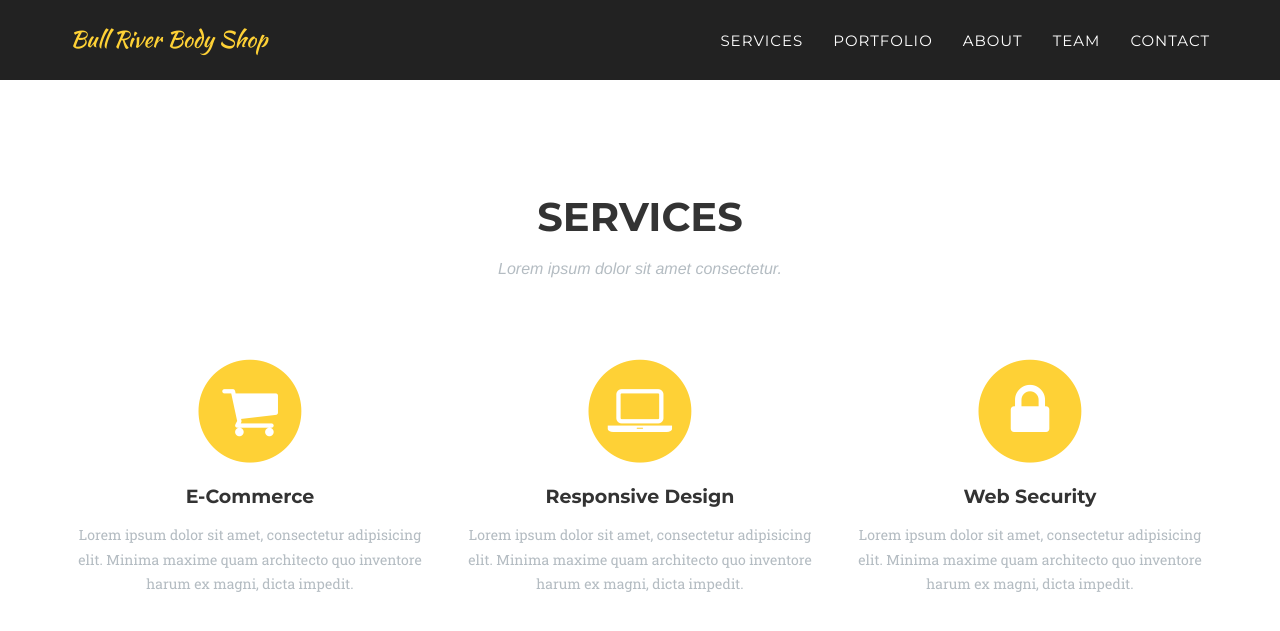
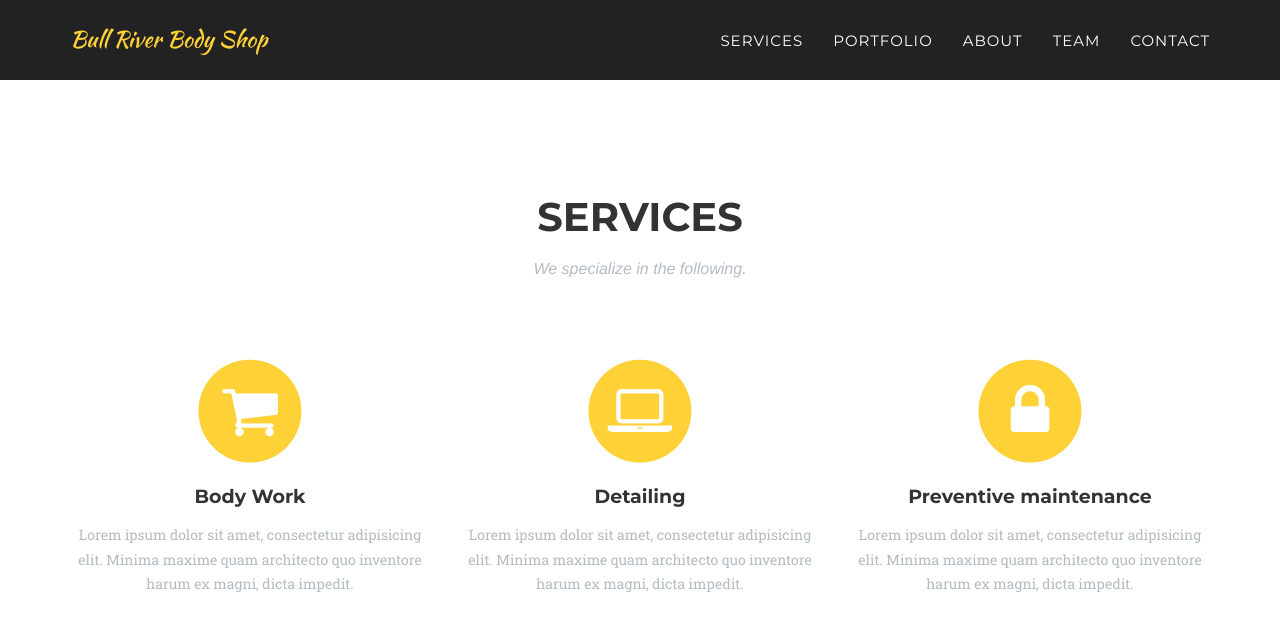
Before and after one commit to Anant08/tessagit.github.io, a Jekyll site: the page built from index.html, in a window 1280 px wide and 900 px high, scrolled down 648 px. Shown: the top 631 px of the window. Built offline with Jekyll 4.4.1, drawn with Linux system fonts in a browser that asks for light colours; some web fonts are replaced.

Commit message:
Updated services to reflect services
Changed all three service categories

```diff
--- a/_includes/services.html
+++ b/_includes/services.html
@@ -4,7 +4,7 @@
             <div class="row">
                 <div class="col-lg-12 text-center">
                     <h2 class="section-heading">Services</h2>
-                    <h3 class="section-subheading text-muted">Lorem ipsum dolor sit amet consectetur.</h3>
+                    <h3 class="section-subheading text-muted">We specialize in the following.</h3>
                 </div>
             </div>
             <div class="row text-center">
@@ -13,7 +13,7 @@
                         <i class="fa fa-circle fa-stack-2x text-primary"></i>
                         <i class="fa fa-shopping-cart fa-stack-1x fa-inverse"></i>
                     </span>
-                    <h4 class="service-heading">E-Commerce</h4>
+                    <h4 class="service-heading">Body Work</h4>
                     <p class="text-muted">Lorem ipsum dolor sit amet, consectetur adipisicing elit. Minima maxime quam architecto quo inventore harum ex magni, dicta impedit.</p>
                 </div>
                 <div class="col-md-4">
@@ -21,7 +21,7 @@
                         <i class="fa fa-circle fa-stack-2x text-primary"></i>
                         <i class="fa fa-laptop fa-stack-1x fa-inverse"></i>
                     </span>
-                    <h4 class="service-heading">Responsive Design</h4>
+                    <h4 class="service-heading">Detailing</h4>
                     <p class="text-muted">Lorem ipsum dolor sit amet, consectetur adipisicing elit. Minima maxime quam architecto quo inventore harum ex magni, dicta impedit.</p>
                 </div>
                 <div class="col-md-4">
@@ -29,7 +29,7 @@
                         <i class="fa fa-circle fa-stack-2x text-primary"></i>
                         <i class="fa fa-lock fa-stack-1x fa-inverse"></i>
                     </span>
-                    <h4 class="service-heading">Web Security</h4>
+                    <h4 class="service-heading">Preventive maintenance</h4>
                     <p class="text-muted">Lorem ipsum dolor sit amet, consectetur adipisicing elit. Minima maxime quam architecto quo inventore harum ex magni, dicta impedit.</p>
                 </div>
             </div>
```
